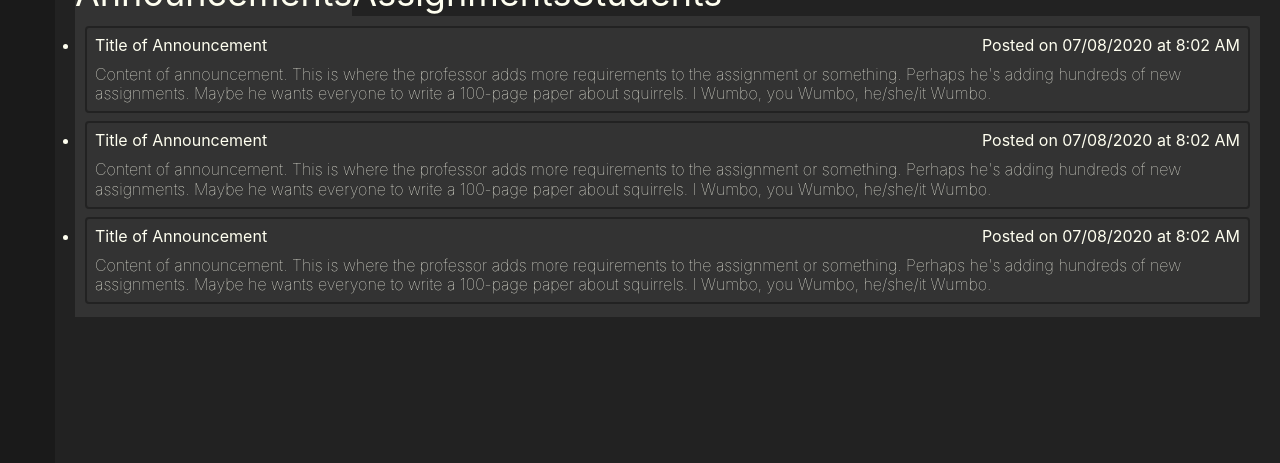
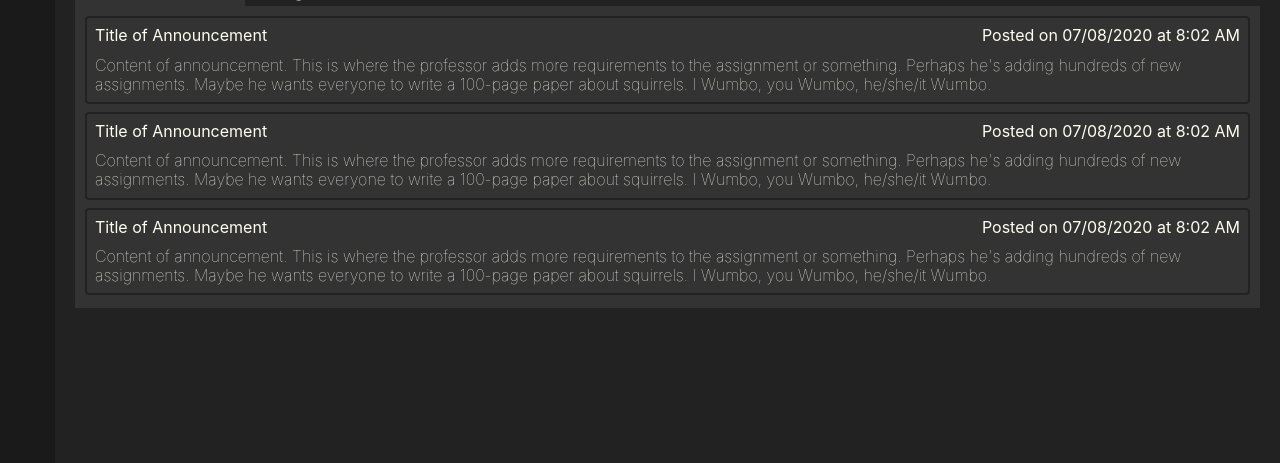
Before and after one commit to OC-Soft-Eng-Project-2-Team-2/Software-Engineering-Project-2-Team-2, a Django app: page /class/ in a window 1280 px wide. Shown: the part 337-800 px from the top of the page. Run offline with Django 3.2, Linux system fonts and the light colour scheme; some libraries are stand-ins or nearby versions.

Commit message:
Fixed a couple merge issues

```diff
--- a/cms_project/cms_application/templates/base.html
+++ b/cms_project/cms_application/templates/base.html
@@ -119,6 +119,10 @@
     * {
       padding: 0;
       margin: 0;
+    }
+
+    ul {
+      list-style-type: none;
     }
 
     html,
--- a/cms_project/cms_application/templates/cms_application/class.html
+++ b/cms_project/cms_application/templates/cms_application/class.html
@@ -36,6 +36,8 @@
 
   .nav-tabs .nav-link {
     border: none;
+    padding: 5px 8px;
+    font-size: 20px;
   }
 
   .nav-tabs {
```
